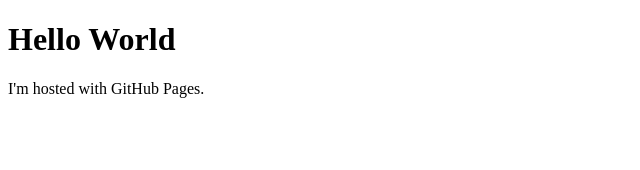
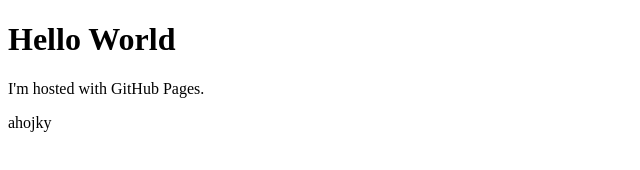
Before and after one commit to ninaprot/ninaprot.github.io, a plain HTML site: page index.html in a window 1280 px wide. Shown: the full height of the page, 0-640 px from the left. Drawn offline with Linux system fonts and the light colour scheme.

Commit message:
Update index.html

```diff
--- a/index.html
+++ b/index.html
@@ -3,5 +3,6 @@
 <body>
 <h1>Hello World</h1>
 <p>I'm hosted with GitHub Pages.</p>
+<p>ahojky</p>
 </body>
 </html>
```
